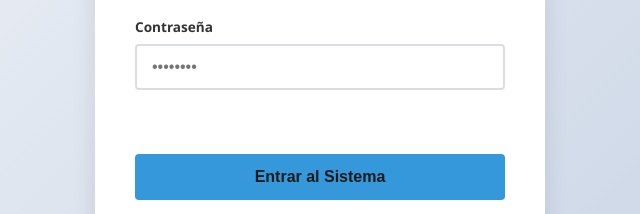
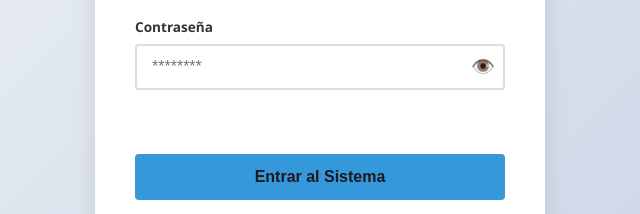
Before and after one commit to joseastesana/SGG-ET29, a plain HTML site: page index.html in a window 1280 px wide. Shown: the part 365-579 px from the top of the page, 320-960 px from the left. Drawn offline with Linux system fonts and the light colour scheme.

Commit message:
UX: Agregado botón para mostrar y ocultar contraseña

```diff
--- a/css/style.css
+++ b/css/style.css
@@ -186,3 +186,31 @@ footer a {
 footer a:hover {
     text-decoration: underline;
 }
+
+/* ============================================================
+   ESTILOS PARA EL BOTÓN DE CONTRASEÑA (El Ojito)
+   ============================================================ */
+
+.password-wrapper {
+    position: relative; /* Crea un "corralito" para el botón */
+    display: flex;
+    align-items: center;
+}
+
+.password-wrapper input {
+    width: 100%;
+    /* Le damos espacio extra a la derecha para que el texto no pise al emoji */
+    padding-right: 40px;
+}
+
+.btn-eye {
+    position: absolute; /* Se mueve libremente dentro del password-wrapper */
+    right: 10px; /* Lo pegamos al borde derecho */
+    background: transparent;
+    border: none;
+    cursor: pointer;
+    font-size: 1.2rem;
+    padding: 0;
+    /* Evitamos que el botón tenga un borde azul feo al hacer clic */
+    outline: none;
+}
--- a/index.html
+++ b/index.html
@@ -27,7 +27,10 @@
 
                 <div class="form-group">
                     <label for="password">Contraseña</label>
-                    <input type="password" id="password" name="password" placeholder="••••••••" required>
+                    <div class="password-wrapper">
+                        <input type="password" id="password" name="password" placeholder="********" required>
+                        <button type="button" id="togglePassword" class="btn-eye" aria-label="Mostrar contraseña">👁️</button>
+                    </div>
                 </div>
 
                 <div id="errorMessage" class="error-msg" role="alert" aria-live="assertive"></div>
--- a/js/login.js
+++ b/js/login.js
@@ -1,4 +1,24 @@
 // js/login.js
+
+// Funcionalidad de Mostrar/Ocultar Contraseña
+const togglePassword = document.getElementById('togglePassword');
+const passwordInput = document.getElementById('password');
+
+if (togglePassword && passwordInput) { // Verificamos que existan en la pantalla
+    togglePassword.addEventListener('click', () => {
+        // 1. Verificamos el tipo actual del input
+        const tipoActual = passwordInput.getAttribute('type');
+
+        // 2. Si es password lo pasamos a text, y viceversa
+        if (tipoActual === 'password') {
+            passwordInput.setAttribute('type', 'text');
+            togglePassword.textContent = '🔒'; // Cambiamos el emoji (opcional)
+        } else {
+            passwordInput.setAttribute('type', 'password');
+            togglePassword.textContent = '👁️';
+        }
+    });
+}
 
 // Capturamos los elementos del DOM
 const loginForm = document.getElementById('loginForm');
```
